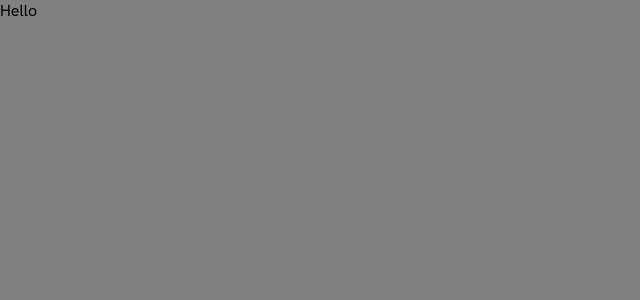
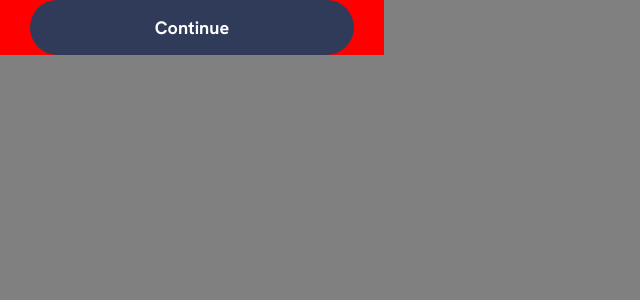
Before and after one commit to DarkstarXDD/results-summary-component, a React (Vite) app: page / in a window 1280 px wide. Shown: the top 300 px of the page, without its empty margins (0-640 px from the left). Built offline with nearby package versions, Linux system fonts and the light colour scheme.

Commit message:
Add button

```diff
--- a/src/App.jsx
+++ b/src/App.jsx
@@ -1,3 +1,9 @@
+import Button from "./components/Button"
+
 export default function App() {
-  return <main>Hello</main>
+  return (
+    <main className="main">
+      <Button buttonText="Continue" />
+    </main>
+  )
 }
--- /dev/null
+++ b/src/components/Button.jsx
@@ -0,0 +1,3 @@
+export default function Button(props) {
+  return <button className="button">{props.buttonText}</button>
+}
--- a/styles.css
+++ b/styles.css
@@ -30,9 +30,47 @@ button {
   font: inherit;
 }
 
-/* ------------------- End of CSS Reset ------------------- */
+/* ------------------- CSS Variables ------------------- */
+:root {
+  --ff-hanken-grotesk: "Hanken Grotesk", sans-serif;
+
+  --fw-medium: 500;
+  --fw-bold: 700;
+  --fw-extra-bold: 800;
+
+  --fs-body: 1.125rem;
+  --fs-heading-m: 1.5rem;
+  --fs-heading-l: 2rem;
+  --fs-heading-xl: 4.5rem;
+
+  --clr-white: hsl(0, 0%, 100%);
+
+  --clr-dark-navy: hsl(224, 30%, 27%);
+}
 
 body {
-  font-family: "Hanken Grotesk", sans-serif;
+  font-family: var(--ff-hanken-grotesk);
+  font-size: var(--fs-body);
   background-color: grey;
 }
+
+.main {
+  background-color: red;
+  max-width: 24rem;
+  padding-inline: 1.875rem;
+}
+
+.button {
+  width: 100%;
+  font-weight: var(--fw-bold);
+  color: var(--clr-white);
+  background-color: var(--clr-dark-navy);
+  border: none;
+  border-radius: 100vw;
+  padding: 1rem;
+}
+
+.button:hover {
+  cursor: pointer;
+  background: linear-gradient(#6943ff, #2f2ce9);
+}
```
